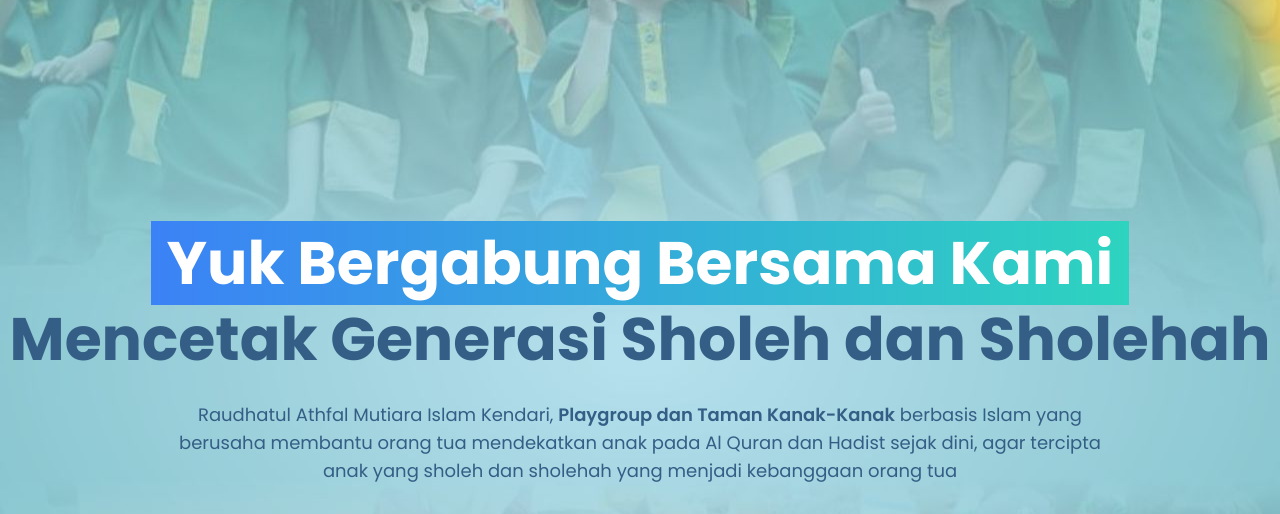
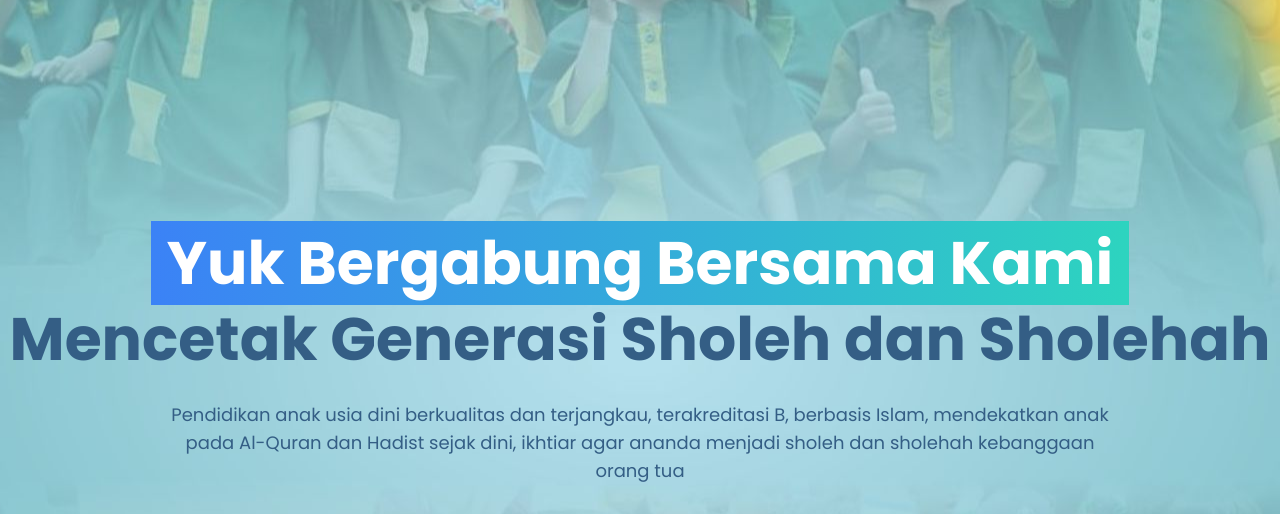
Before and after one commit to fdhlnrzzmn/landingpage-ppdb-mutiaraislam, a website: page index.html in a window 1280 px wide. Shown: the part 87-601 px from the top of the page. Drawn offline with Linux system fonts and the light colour scheme.

Commit message:
copywriting

```diff
--- a/index.html
+++ b/index.html
@@ -1,5 +1,5 @@
+<html lang="en">
 <!DOCTYPE html>
-<html lang="en">
 <head>
     <meta charset="UTF-8">
     <meta http-equiv="X-UA-Compatible" content="IE=edge">
@@ -37,7 +37,7 @@
                     <span class="text-thirdColor">Mencetak Generasi Sholeh dan Sholehah</span>
                 </h1>
                 <p class="w-full md:w-[75%] mx-auto text-lg text-thirdColor">
-                    Raudhatul Athfal Mutiara Islam Kendari, <span class="font-semibold">Playgroup dan Taman Kanak-Kanak</span> berbasis Islam yang berusaha membantu orang tua mendekatkan anak pada Al Quran dan Hadist sejak dini, agar tercipta anak yang sholeh dan sholehah yang menjadi kebanggaan orang tua
+                    Pendidikan anak usia dini berkualitas dan terjangkau, terakreditasi B, berbasis Islam, mendekatkan anak pada Al-Quran dan Hadist sejak dini, ikhtiar agar ananda menjadi sholeh dan sholehah kebanggaan orang tua
                 </p>
             </div>
             <div class="text-center mx-11 md:hidden block">
@@ -51,7 +51,7 @@
                     Mencetak Generasi Sholeh dan Sholehah
                 </h1>
                 <p class="w-full md:w-[75%] mx-auto text-lg text-thirdColor">
-                    Raudhatul Athfal Mutiara Islam Kendari, <span class="font-semibold">Playgroup dan Taman Kanak-Kanak</span> berbasis Islam yang berusaha membantu orang tua mendekatkan anak pada Al Quran dan Hadist sejak dini, agar tercipta anak yang sholeh dan sholehah yang menjadi kebanggaan orang tua
+                    Pendidikan anak usia dini berkualitas dan terjangkau, terakreditasi B, berbasis Islam, mendekatkan anak pada Al-Quran dan Hadist sejak dini, ikhtiar agar ananda menjadi sholeh dan sholehah kebanggaan orang tua
                 </p>
             </div>
             <div class="w-[75%] md:w-[50%] md:flex flex-wrap gap-6 justify-center mx-auto mt-8">
```
Also changed, not shown: dist/output.css.
